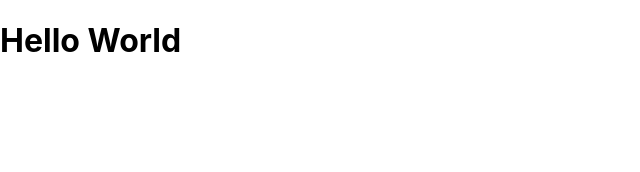
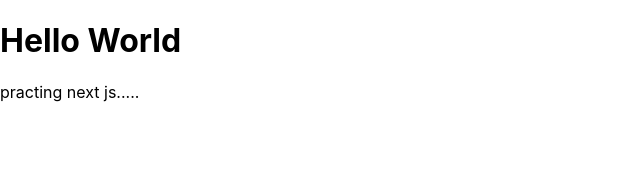
Before and after one commit to daveeS987/628prac-fe, a Next.js app: page / in a window 1280 px wide. Shown: the top 172 px of the page, without its empty margins (0-640 px from the left). Built offline with nearby package versions, Linux system fonts and the light colour scheme.

Commit message:
committing to see updates

```diff
--- a/pages/index.js
+++ b/pages/index.js
@@ -8,6 +8,7 @@ export default function Home() {
         <meta name='Next JS Practice' content='Generated by create next app' />
       </Head>
       <h1>Hello World</h1>
+      <p>practing next js.....</p>
     </div>
   );
 }
```
Also changed, not shown: 1 other file (tests, documents, lock files or other folders).
